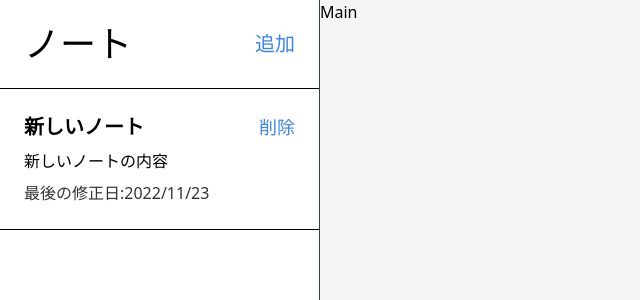
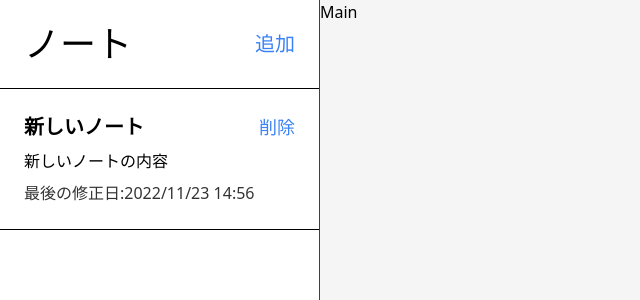
Before and after one commit to kkojimawk/note-app-with-react, a React (Vite) app: page / in a window 1280 px wide. Both pictures are taken after a click on the button "追加". Shown: the top 300 px of the page, without its empty margins (0-640 px from the left). Built offline with nearby package versions, Linux system fonts and the light colour scheme.

Commit message:
hour&minute:"numeric"

```diff
--- a/src/components/Sidebar/index.tsx
+++ b/src/components/Sidebar/index.tsx
@@ -25,7 +25,11 @@ export const Sidebar: React.FC<Props> = ({ notes, onAddNote }) => {
           </div>
           <p className="py-2">{note.content}</p>
           <p className="text-md opacity-80">
-            最後の修正日:{new Date(note.modDate).toLocaleDateString("ja-JP")}
+            最後の修正日:
+            {new Date(note.modDate).toLocaleDateString("ja-JP", {
+              hour: "numeric",
+              minute: "numeric",
+            })}
           </p>
         </div>
       ))}
```
